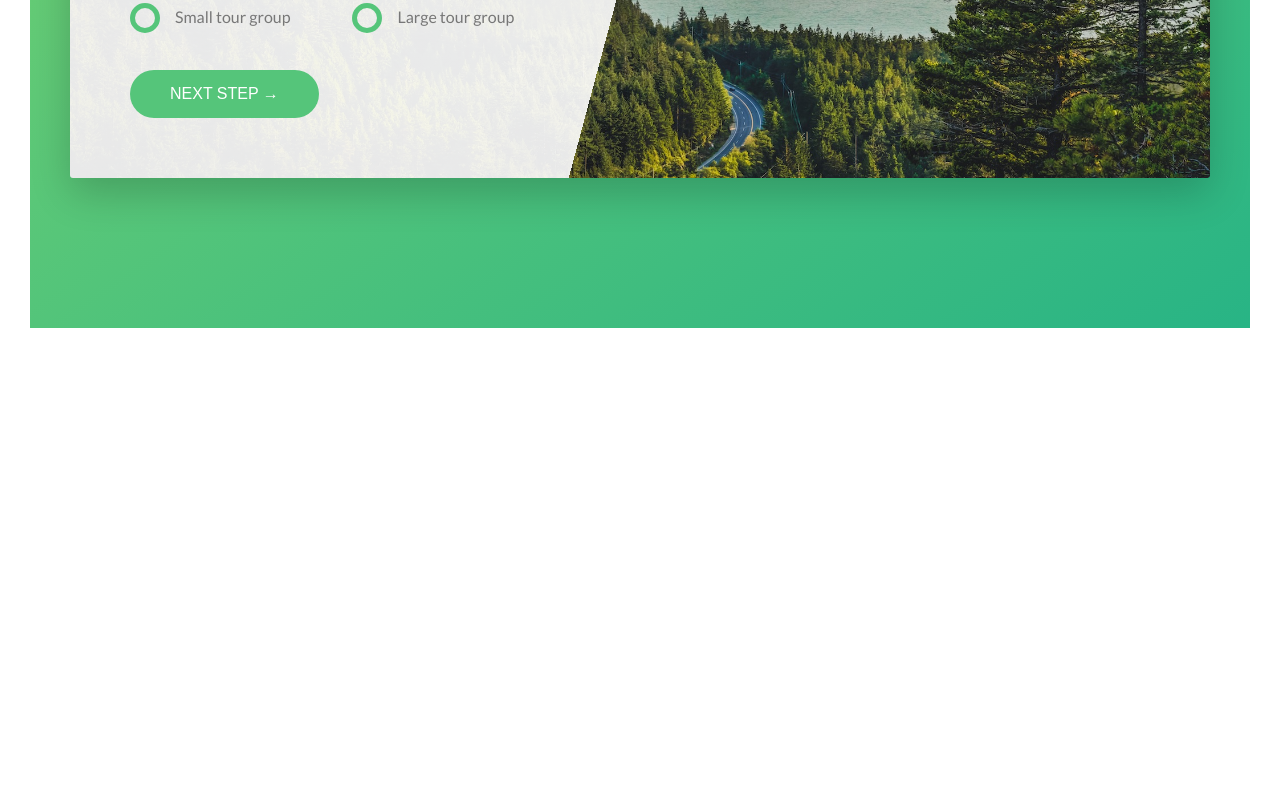
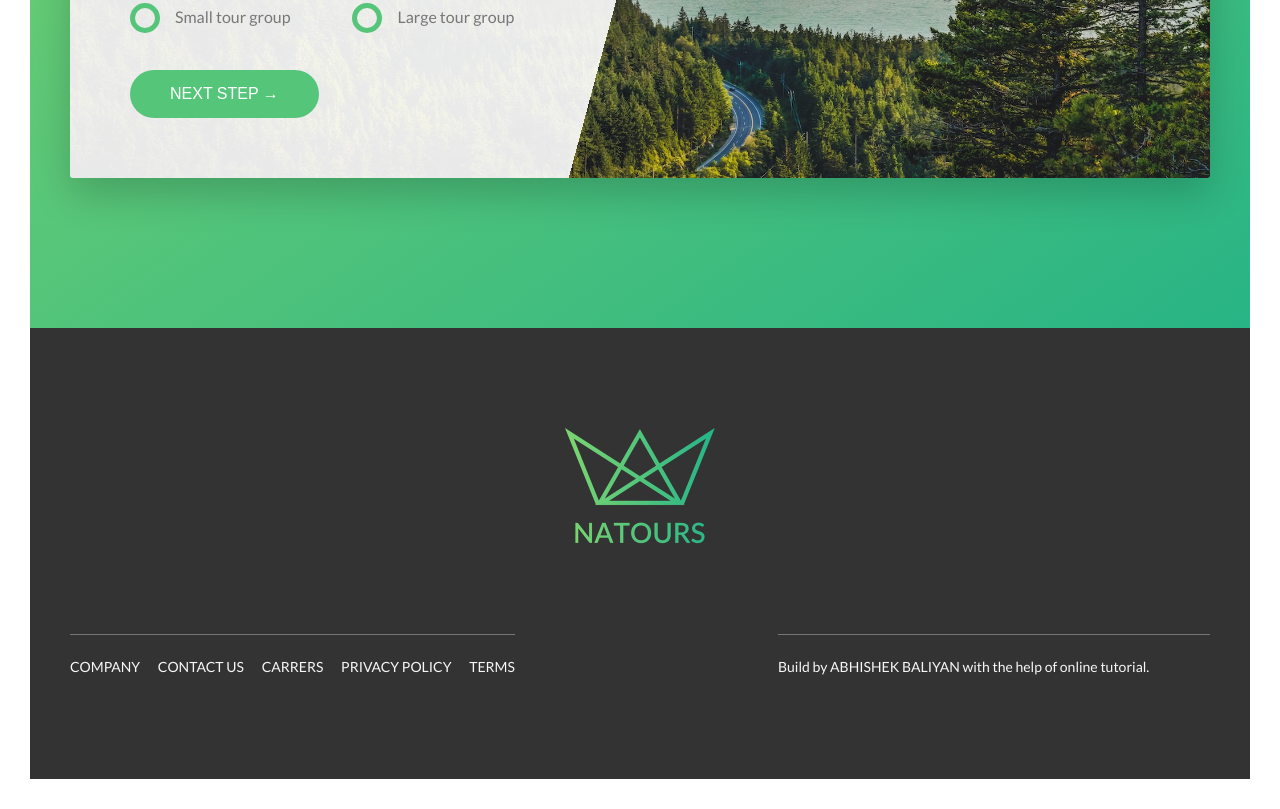
Before and after one commit to abhishekdevinfo/Natours, a website: page index.html in a window 1280 px wide. Shown: the part 5001-5810 px from the top of the page. Before the commit the page ends 5359 px from the top, so only its background shows below. Drawn offline with Linux system fonts and the light colour scheme.

Commit message:
Footer Done

```diff
--- a/index.html
+++ b/index.html
@@ -311,9 +311,31 @@
                 </div>
             </div>
         </section>
+    </main>
 
-
-    </main>
+    <footer class="footer">
+        <div class="footer__logo-box">
+            <img class="footer__logo" src="img/logo-green-2x.png" alt="Full Logo">
+        </div>
+        <div class="row">
+            <div class="col-1-of-2">
+                <div class="footer__navigation">
+                    <ul class="footer__list">
+                        <li class="footer__item"><a href="#" class="footer__link">Company</a></li>
+                        <li class="footer__item"><a href="#" class="footer__link">Contact us</a></li>
+                        <li class="footer__item"><a href="#" class="footer__link">Carrers</a></li>
+                        <li class="footer__item"><a href="#" class="footer__link">Privacy policy</a></li>
+                        <li class="footer__item"><a href="#" class="footer__link">Terms</a></li>
+                    </ul>
+                </div>
+            </div>
+            <div class="col-1-of-2">
+                <p class="footer__copyright">
+                    Build by <a href="#" class="footer__link">Abhishek Baliyan</a> with the help of online tutorial.
+                </p>
+            </div>
+        </div>
+    </footer>
 
 </body>
 
--- a/sass/abstracts/_variables.scss
+++ b/sass/abstracts/_variables.scss
@@ -15,6 +15,7 @@ $color-grey-light-2: #eee;
 
 $color-grey-dark: #777;
 $color-grey-dark-2: #999;
+$color-grey-dark-3: #333;
 
 $color-white: #fff;
 $color-black: #000;
--- /dev/null
+++ b/sass/layout/_footer.scss
@@ -0,0 +1,62 @@
+.footer {
+    background-color: $color-grey-dark-3;
+    padding: 10rem 0;
+    font-size: 1.4rem;
+    color: $color-grey-light-1;
+
+    &__logo-box {
+        text-align: center;
+        margin-bottom: 8rem;
+    }
+
+    &__logo {
+        width: 15rem;
+        height: auto;
+    }
+
+    &__navigation {
+        border-top: 1px solid $color-grey-dark;
+        padding-top: 2rem;
+        display: inline-block;
+    }
+
+    &__list {
+        list-style: none;
+    }
+
+    &__item {
+        display: inline-block;
+
+        &:not(:last-child) {
+            margin-right: 1.5rem;
+        }
+    }
+
+    &__link {
+
+        &:link,
+        &:visited {
+            color: $color-grey-light-1;
+            text-decoration: none;
+            text-transform: uppercase;
+            display: inline-block;
+            transition: all .2s;
+            background-color: $color-grey-dark-3;
+        }
+
+        &:hover,
+        &:active {
+            color: $color-primary;
+            box-shadow: 0 1rem 2rem rgba($color-black, .4);
+            transform: rotate(5deg) scale(1.1);
+        }
+    }
+
+    &__copyright {
+        border-top: 1px solid $color-grey-dark;
+        padding-top: 2rem;
+        width: 80%;
+        float: right;
+    }
+
+}
--- a/sass/main.scss
+++ b/sass/main.scss
@@ -16,6 +16,7 @@
 @import "components/story";
 @import "components/form";
 
+@import "layout/footer";
 @import "layout/grid";
 @import "layout/header";
 
```
Also changed, not shown: css/style.css.
